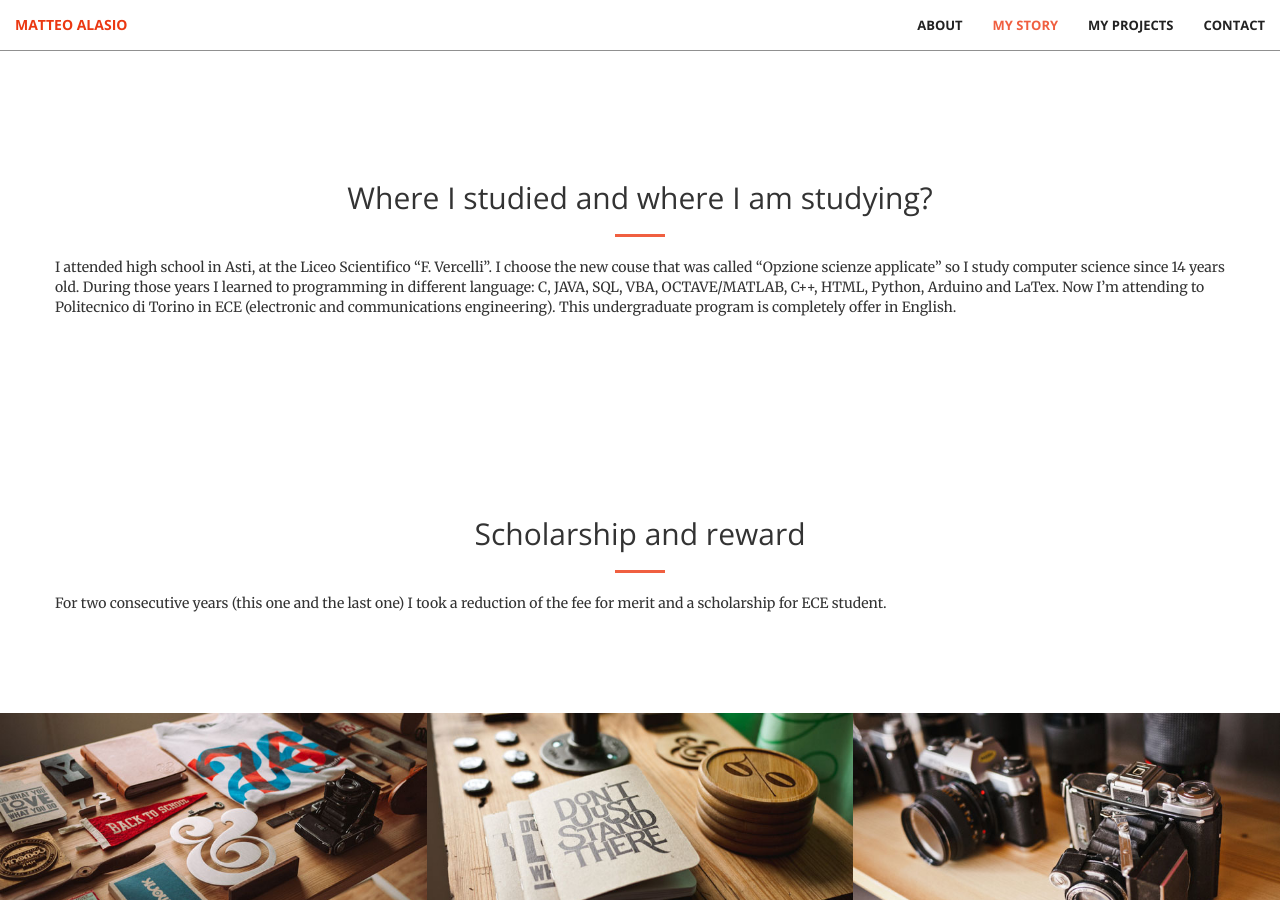
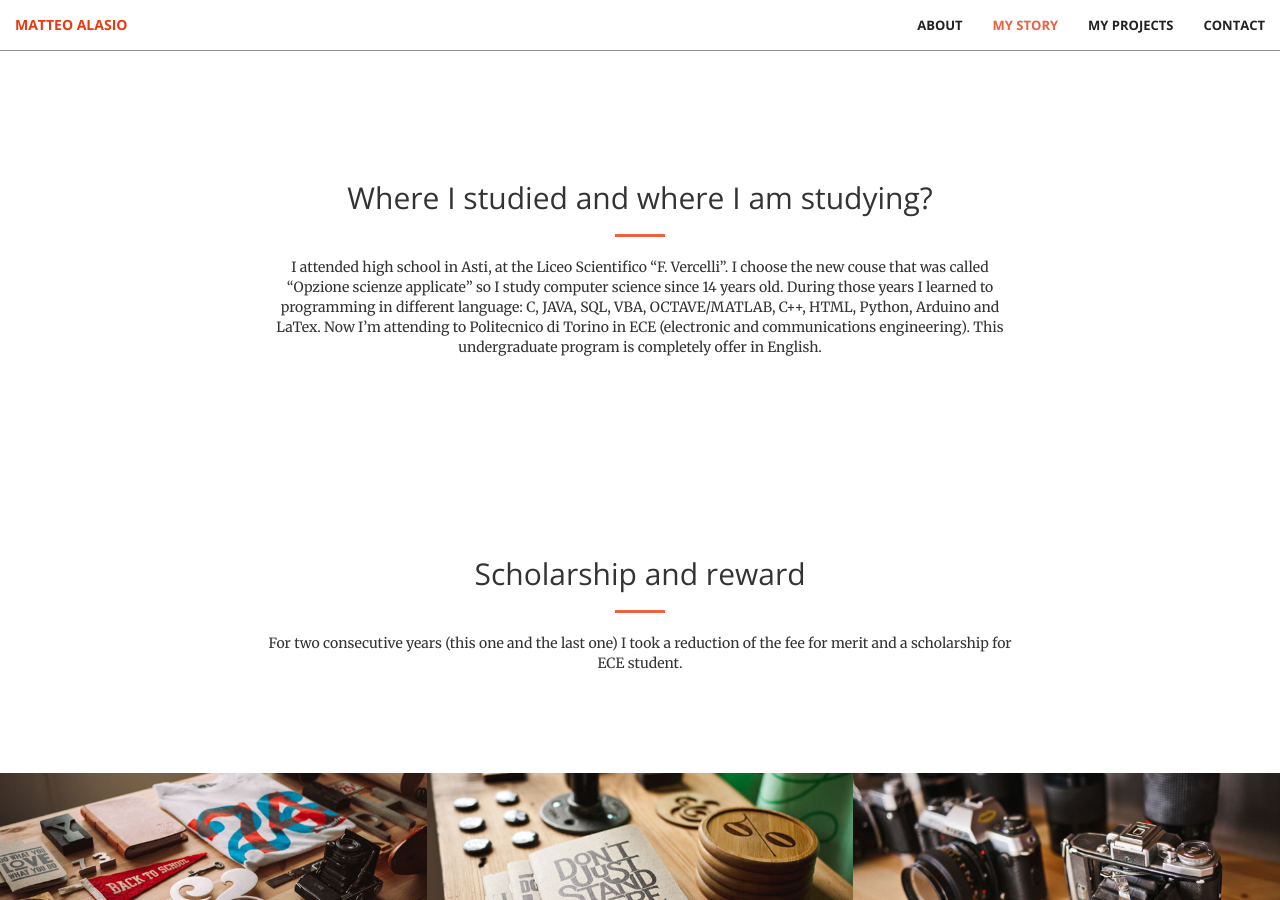
Before and after one commit to matteoalasio/matteoalasio.github.io, a Jekyll site: the page built from index.html, in a window 1280 px wide and 900 px high, scrolled down 1653 px. Built offline with Jekyll 4.4.1, drawn with Linux system fonts in a browser that asks for light colours.

Commit message:
Centering experience

```diff
--- a/_includes/services.html
+++ b/_includes/services.html
@@ -28,9 +28,11 @@
     </div>
 	<div class="container">
         <div class="row">
-            I attended high school in Asti, at the Liceo Scientifico “F. Vercelli”. I choose the new couse that was called “Opzione scienze applicate” so I study computer science since 14 years old. During those years I learned to programming in different language: C, JAVA, SQL, VBA, OCTAVE/MATLAB, C++, HTML, Python, Arduino and LaTex.
-			Now I’m attending to Politecnico di Torino in ECE (electronic and communications engineering). This undergraduate program is completely offer in English.
-        </div>
+			<div class="col-lg-8 col-lg-offset-2 text-center">
+				I attended high school in Asti, at the Liceo Scientifico “F. Vercelli”. I choose the new couse that was called “Opzione scienze applicate” so I study computer science since 14 years old. During those years I learned to programming in different language: C, JAVA, SQL, VBA, OCTAVE/MATLAB, C++, HTML, Python, Arduino and LaTex.
+				Now I’m attending to Politecnico di Torino in ECE (electronic and communications engineering). This undergraduate program is completely offer in English.
+			</div>
+		</div>
     </div>
 </section>
 <section id="services2">
@@ -44,7 +46,9 @@
     </div>
 	<div class="container">
         <div class="row">
-            For two consecutive years (this one and the last one) I took a reduction of the fee for merit and a scholarship for ECE student.
-        </div>
+			<div class="col-lg-8 col-lg-offset-2 text-center">
+				For two consecutive years (this one and the last one) I took a reduction of the fee for merit and a scholarship for ECE student.
+			</div>
+		</div>
     </div>
 </section>
```
